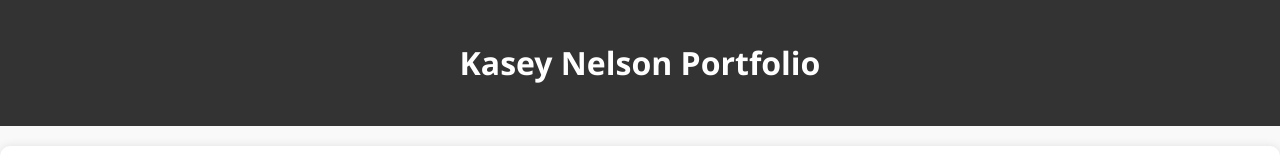
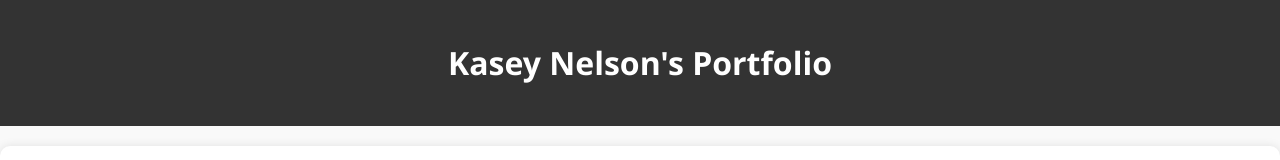
Before and after one commit to Datasciencewebdevelopmentcoder/portfilio, a plain HTML site: page index.html in a window 1280 px wide. Shown: the top 160 px of the page. Drawn offline with Linux system fonts and the light colour scheme.

Commit message:
Update index.html

```diff
--- a/index.html
+++ b/index.html
@@ -9,7 +9,7 @@
 <body>
 
   <header>
-    <h1>Kasey Nelson Portfolio</h1>
+    <h1>Kasey Nelson's Portfolio</h1>
   </header>
 
   <section class="education">
```
